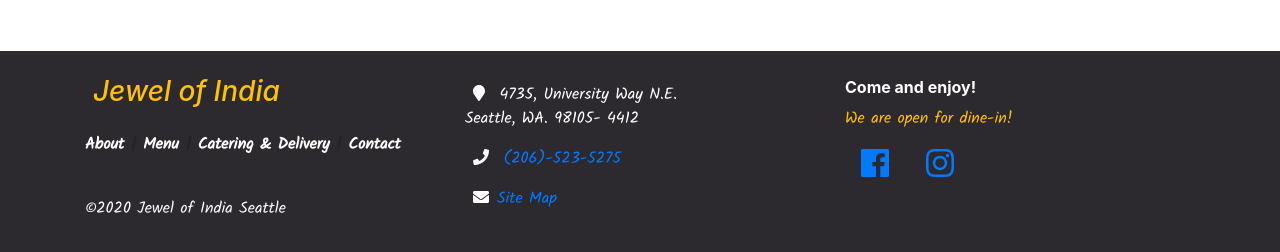
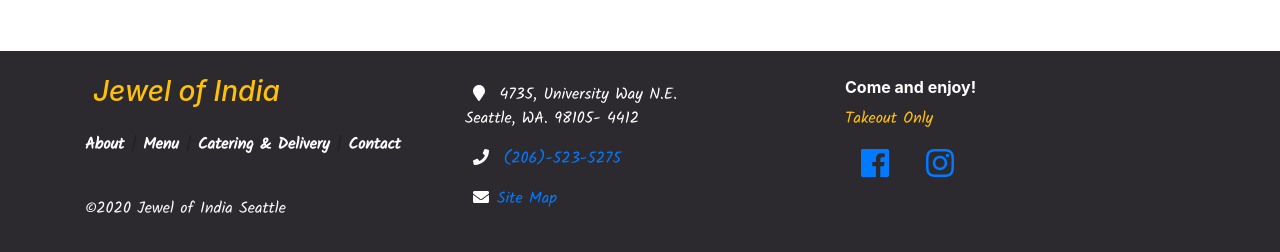
Before and after one commit to amjadz/jewel-of-india-website, a Jekyll site: the page built from index.html, in a window 1280 px wide and 900 px high, scrolled down 1253 px. Shown: the part 631-883 px from the top of the window. Built offline with Jekyll 4.4.1, drawn with Linux system fonts in a browser that asks for light colours; nearby versions of some CDN libraries; some web fonts are replaced.

Commit message:
Another update

```diff
--- a/_layouts/default.html
+++ b/_layouts/default.html
@@ -94,7 +94,7 @@
 
             <div class="col-md-4 text-white my-4 text-center text-md-left ">
                 <span class=" font-weight-bold ">Come and enjoy!</span>
-                <p class="text-warning my-2" >We are open for dine-in!</p>
+                <p class="text-warning my-2" >Takeout Only</p>
                 <div class="py-2">
                     <a href="https://www.facebook.com/joiseattle/" target="__blank"><i class="fab fa-facebook fa-2x text-primary mx-3"></i></a>
                     <a href="https://www.instagram.com/jewelofindia.seattle/" target="__blank">
--- a/index.html
+++ b/index.html
@@ -21,8 +21,8 @@
 
 <section class="py-5">
   <div class="container-fluid">
-    <h2 class="centet-text font-weight-bold pb-5">As of now we are takeout only</h2>
-    <h3 class="centet-text font-weight-bold pb-5">Follow our <a href="https://www.facebook.com/joiseattle">Facebook</a> and <a href = "https://www.instagram.com/jewelofindia.seattle/">Instagram</a> for updates</h2>
+    <h2 class="center-text font-weight-bold pb-5">As of now we are takeout only</h2>
+    <h3 class="center-text font-weight-bold pb-5">Follow our <a href="https://www.facebook.com/joiseattle">Facebook</a> and <a href = "https://www.instagram.com/jewelofindia.seattle/">Instagram</a> for updates</h2>
     <!-- <h2 class="center-text font-weight-bold pb-5">We are open for in-person dine-in!</h2> -->
     <!-- <img class="pb-5 mx-auto d-block" src="assets\promotions\takeout-promotion.jpg">
     <h6 class=" pb-5 center-text">Offer valid 11/18/20 - 12/14/20</h6> -->
```
